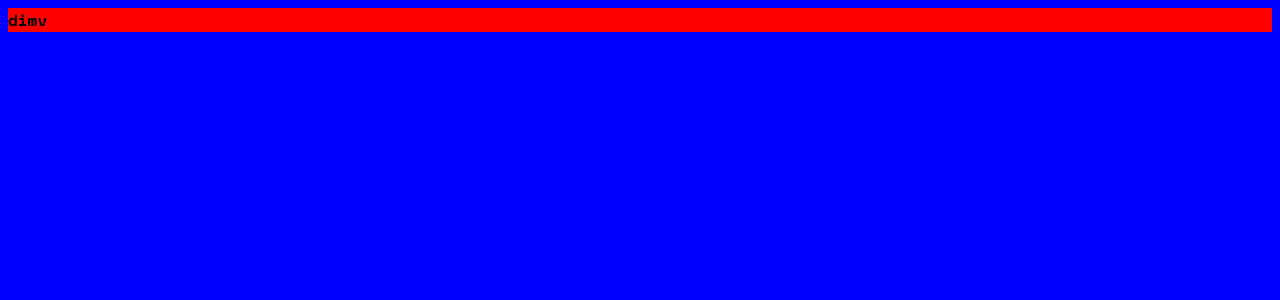
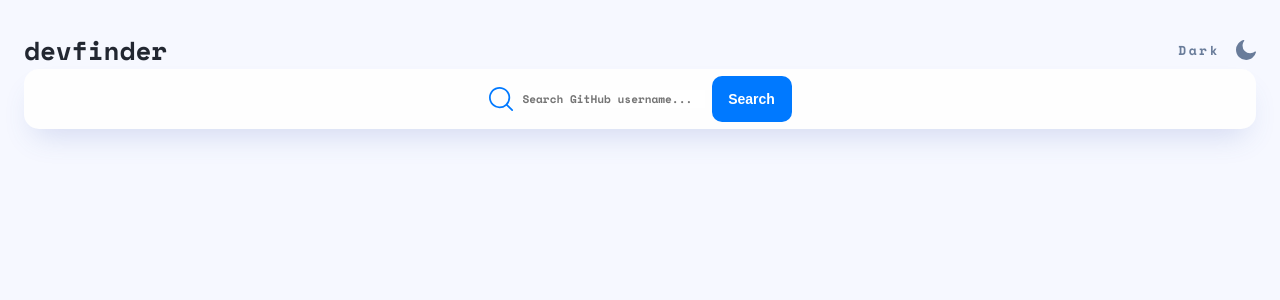
Before and after one commit to dimachilaia/github-user-search, a React (Create React App) app: page / in a window 1280 px wide. Shown: the top 300 px of the page. Built offline with nearby package versions, Linux system fonts and the light colour scheme; the HTML template or start-up script is replaced by a standard one.

Commit message:
updated styles

```diff
--- a/public/index.html
+++ b/public/index.html
@@ -10,7 +10,6 @@
       content="Web site created using create-react-app"
     />
     <link rel="apple-touch-icon" href="%PUBLIC_URL%/logo192.png" />
-    <link rel="manifest" href="%PUBLIC_URL%/manifest.json" />
 
     <title>Github User Search App</title>
   </head>
--- a/src/App.js
+++ b/src/App.js
@@ -7,10 +7,17 @@ const App = () => {
  const [isWhite, setIsWhite] = useState(true)
 
   return (
-    <div style={{background:'red'}}>
-        dimv
-    </div>
+    <Main isWhite={isWhite}>
+        <Header isWhite={isWhite} setIsWhite={setIsWhite}/>
+        <Search />
+    </Main>
   )
 }
 
 export default App
+
+const Main = styled.div `
+ height:100vh;
+ background-color: ${props => props.isWhite ? '#F6F8FF' : '#141D2F'};
+ padding: 31px 24px 0 24px;
+`
--- a/src/index.css
+++ b/src/index.css
@@ -3,4 +3,5 @@
 body{
   font-family: 'Space Mono', monospace;
   background-color: blue;
+  margin: 0 auto;
 }
```
